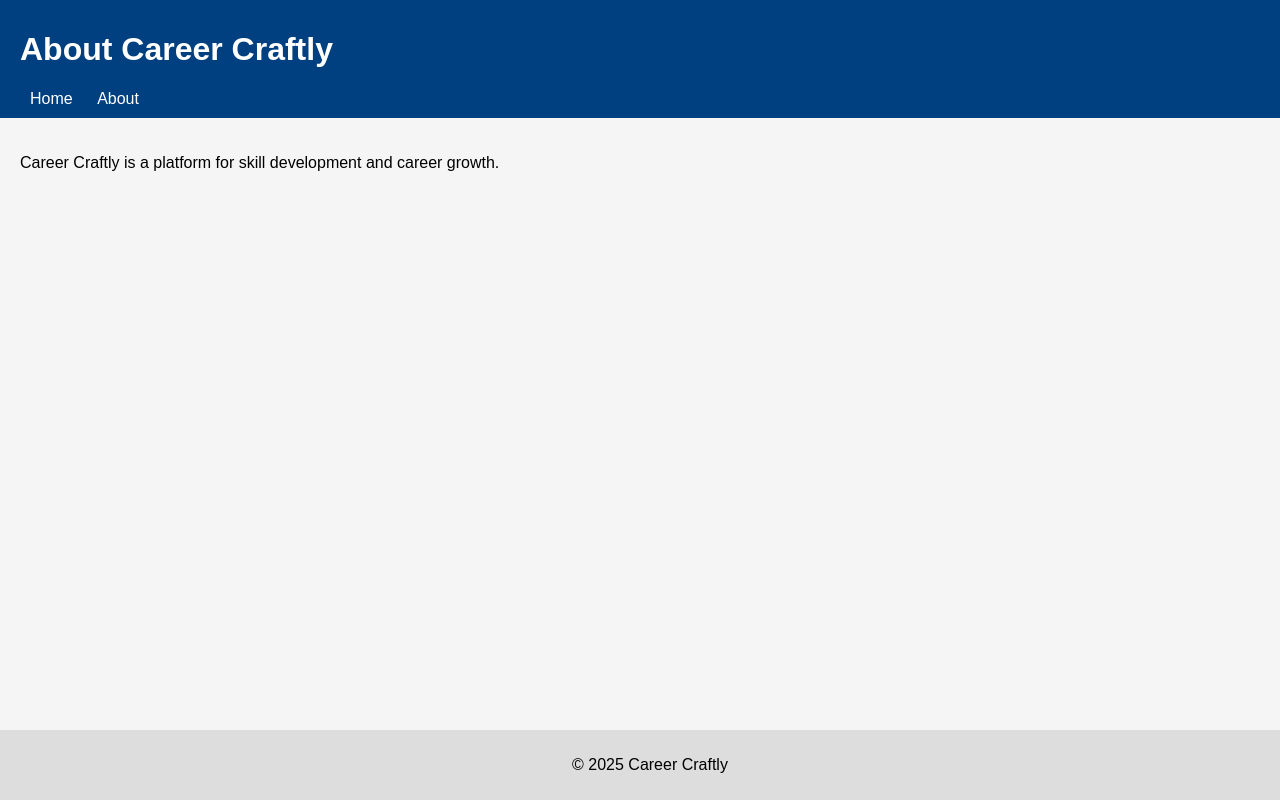
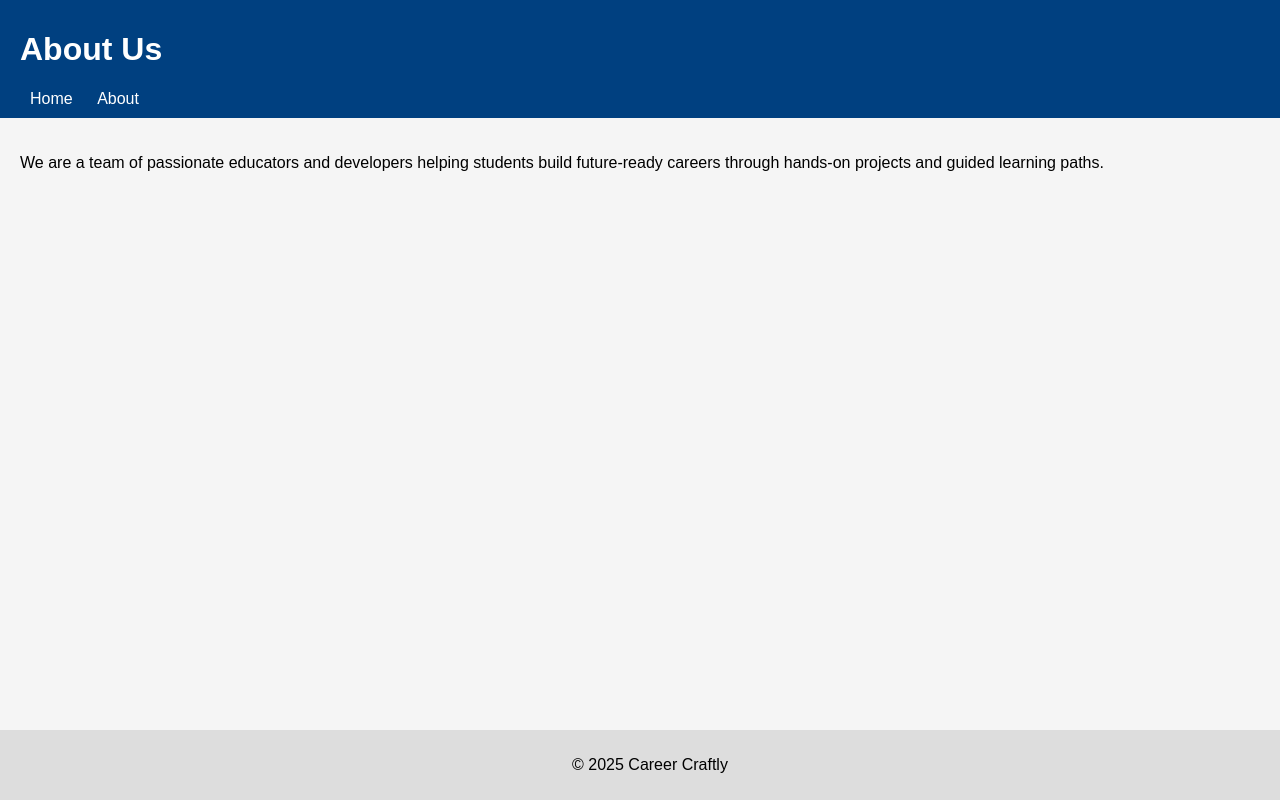
Before and after one commit to dishapure/Carreer-Craftly-Website, a plain HTML site: page about.html in a window 1280 px wide. Drawn offline with Linux system fonts and the light colour scheme.

Commit message:
Update about.html

```diff
--- a/about.html
+++ b/about.html
@@ -1,14 +1,13 @@
-
 <!DOCTYPE html>
 <html lang="en">
 <head>
-    <meta charset="UTF-8">
+  <meta charset="UTF-8" />
   <title>About - Career Craftly</title>
-    <link rel="stylesheet" href="style.css">
+  <link rel="stylesheet" href="style.css" />
 </head>
 <body>
   <header>
-        <h1>About Career Craftly</h1>
+    <h1>About Us</h1>
     <nav>
       <a href="index.html">Home</a>
       <a href="about.html">About</a>
@@ -16,7 +15,7 @@
   </header>
   <main>
     <section>
-            <p>Career Craftly is a platform for skill development and career growth.</p>
+      <p>We are a team of passionate educators and developers helping students build future-ready careers through hands-on projects and guided learning paths.</p>
     </section>
   </main>
   <footer>
```
Lines whose indentation alone changed are shown as unchanged.
